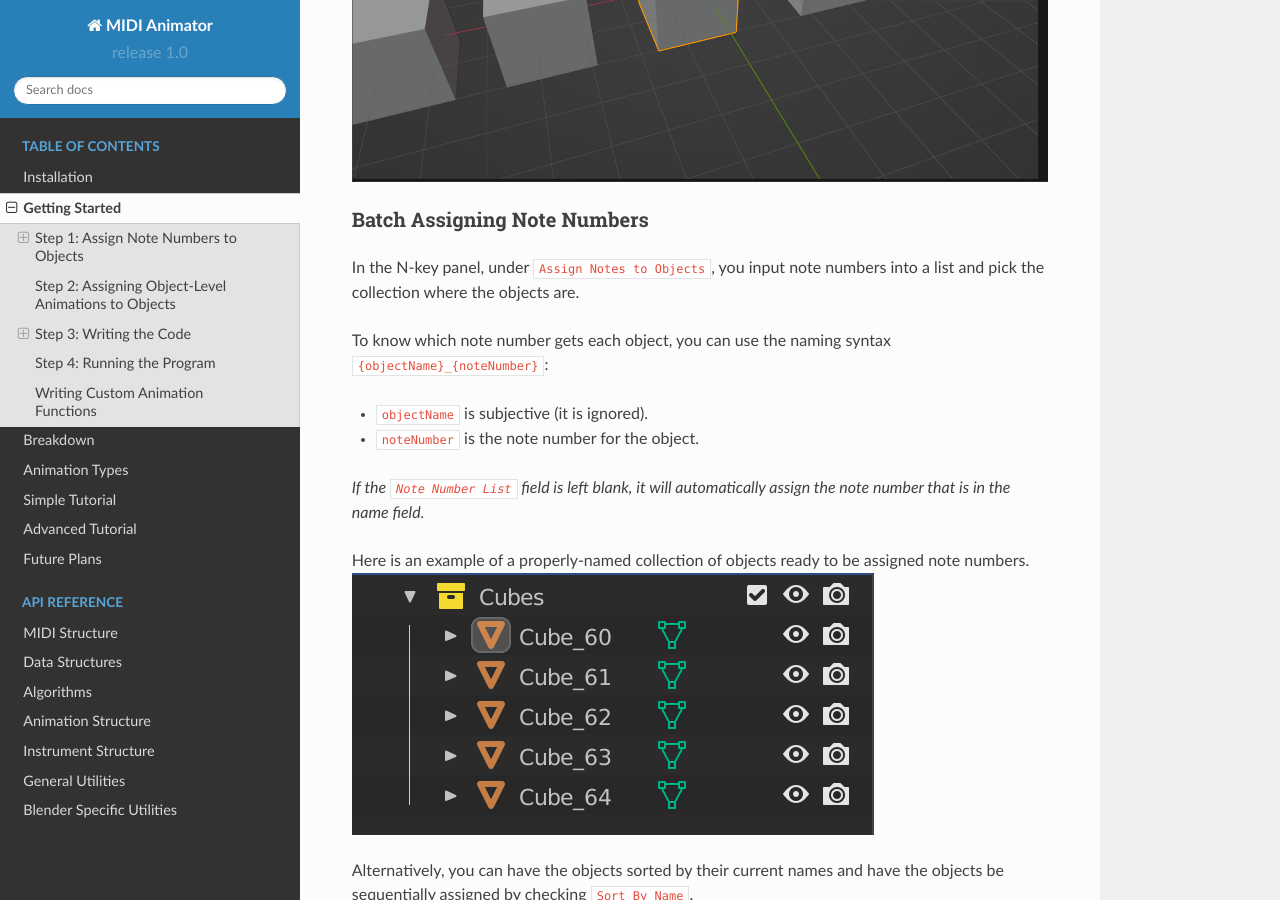
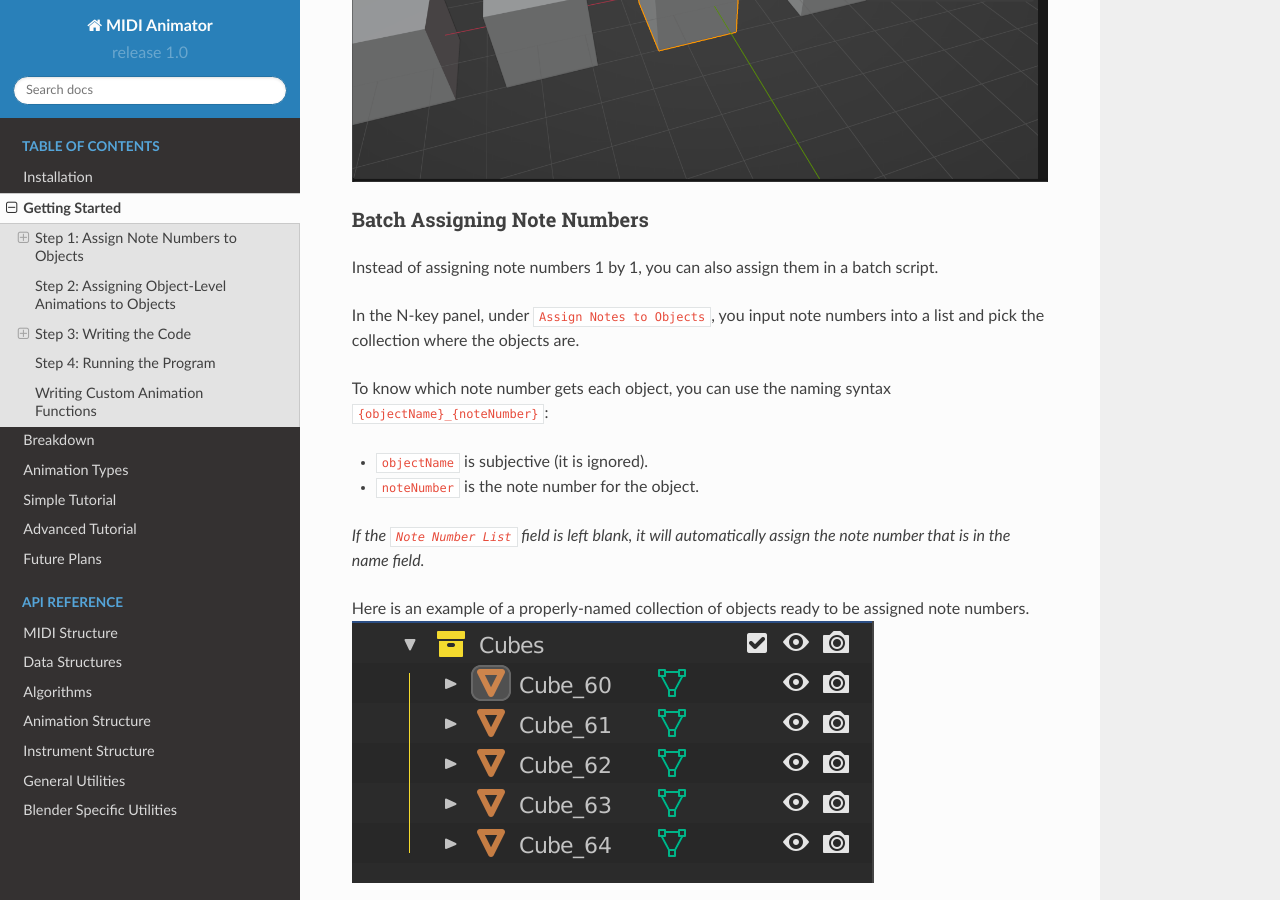
Before and after one commit to jamesa08/MIDIAnimatorDocs, a Sphinx documentation site: the page built from docs/source/general/getting_started.md, in a window 1280 px wide and 900 px high, scrolled down 885 px. Built offline with Sphinx 7.4.7 and the Read the Docs theme 2.0.0, drawn with Linux system fonts in a browser that asks for light colours.

Commit message:
quick update

```diff
--- a/docs/source/general/getting_started.md
+++ b/docs/source/general/getting_started.md
@@ -20,6 +20,8 @@ Take for example this cube. It is assigned note number 58.
 ![cube_note_example](https://raw.githubusercontent.com/jamesa08/MIDIAnimatorDocs/main/docs/images/cube_note_example.png)
 
 ### Batch Assigning Note Numbers
+
+Instead of assigning note numbers 1 by 1, you can also assign them in a batch script.
 
 In the N-key panel, under `Assign Notes to Objects`, you input note numbers into a list and pick the collection where the objects are.
 
```
